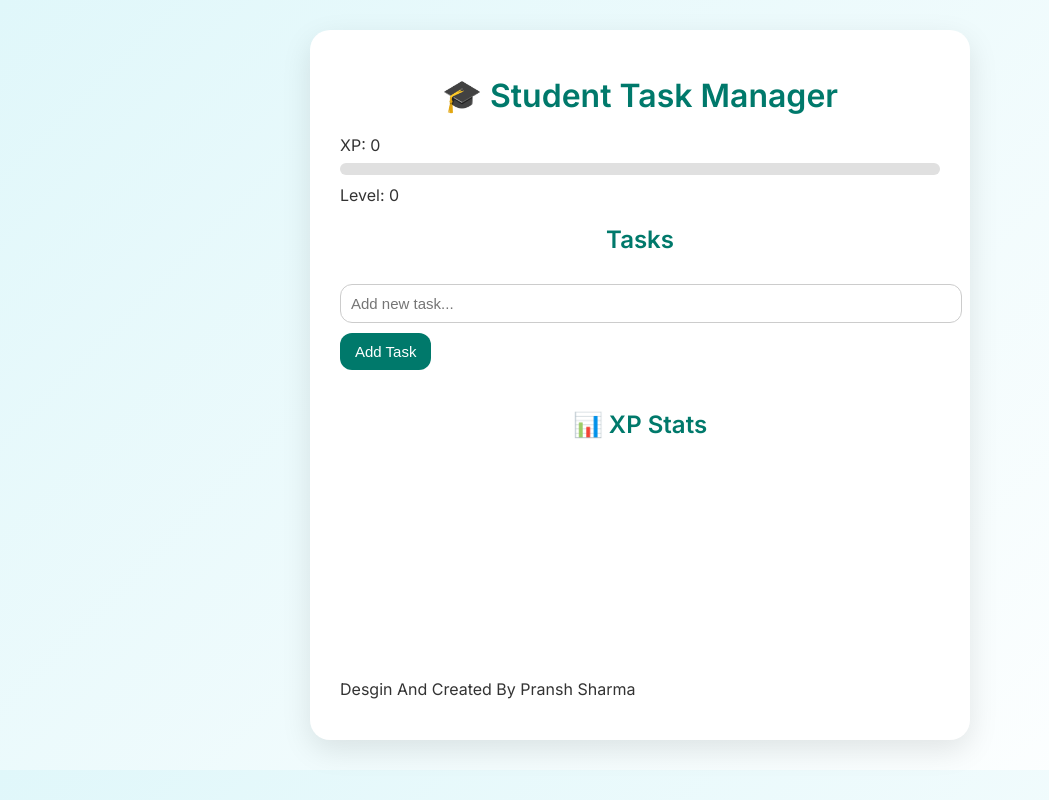
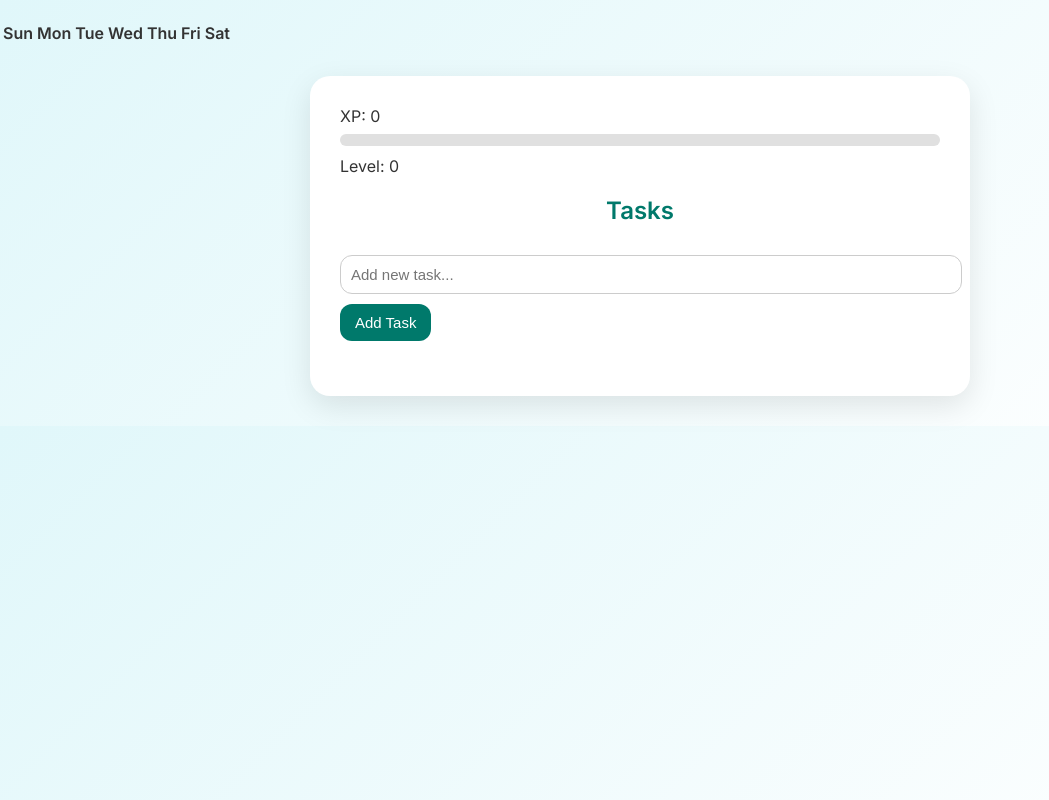
Before and after one commit to pranshsharma/task_manager, a plain HTML site: page index.html in a window 1280 px wide. Shown: the whole page, without its empty margins (0-1049 px from the left). Drawn offline with Linux system fonts and the light colour scheme.

Commit message:
Update index.html

```diff
--- a/index.html
+++ b/index.html
@@ -1,38 +1,53 @@
 <!DOCTYPE html>
 <html lang="en">
 <head>
-  <meta charset="UTF-8" />
-  <meta name="viewport" content="width=device-width, initial-scale=1.0"/>
-  <title>Student Task Manager</title>
-  <link rel="stylesheet" href="style.css" />
+  <meta charset="UTF-8">
+  <title>Time Manager</title>
+  <link rel="stylesheet" href="style.css">
 </head>
 <body>
+<section class="leftbox">
+    <div class="calendar">
+        <div class="date-day">
+            <div class="day" id="day"></div>
+            <div class="date" id="date"></div>
+        </div>
+        <header>
+            <h2 id="monthYear"></h2>
+        </header>
+        <table>
+        <thead>
+            <tr>
+            <th>Sun</th>
+            <th>Mon</th>
+            <th>Tue</th>
+            <th>Wed</th>
+            <th>Thu</th>
+            <th>Fri</th>
+            <th>Sat</th>
+            </tr>
+        </thead>
+        <tbody id="calendar-body"></tbody>
+        </table>
+    </div>
+</section>
+<section class="rightbox">
     <div class="container">
-    <h1>🎓 Student Task Manager</h1>
-
         <div class="xp-display">
             <p>XP: <span id="xp">0</span></p>
             <div class="progress-bar">
                 <div id="progress-fill" class="fill"></div>
             </div>
             <p>Level: <span id="level">0</span></p>
-    </div>
-
             <div class="task-section">
-      <h2>Tasks</h2>
+                <h2 class="ph2">Tasks</h2>
                 <ul id="task-list"></ul>
                 <input type="text" id="task-input" placeholder="Add new task..." />
                 <button onclick="addTask()">Add Task</button>
             </div>
-
-    <div class="stats-section">
-      <h2>📊 XP Stats</h2>
-      <canvas id="xpChart" width="400" height="200"></canvas>
         </div>
-    <p>Desgin And Created By Pransh Sharma</p>
     </div>
-
-  <script src="chart.min.js"></script>
+</section>
 <script src="script.js"></script>
 </body>
 </html>
```
Lines whose indentation alone changed are shown as unchanged.
